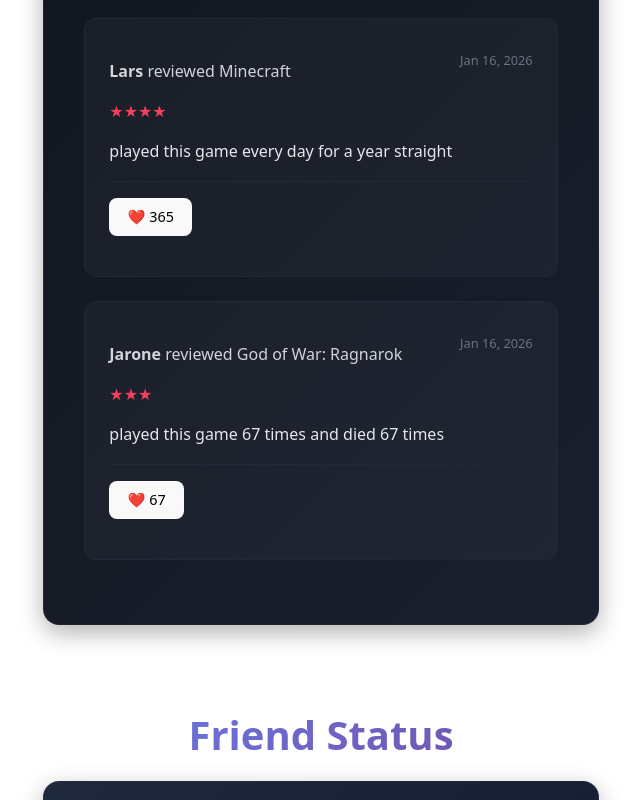
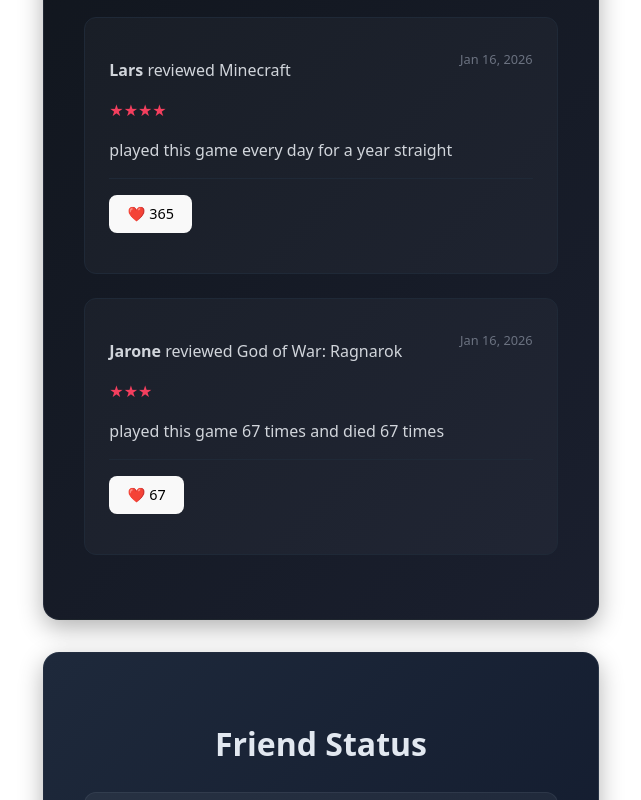
Before and after one commit to jguese3/full-stack-project, a React (Vite) app: page / in a window 1280 px wide. Shown: the part 880-1680 px from the top of the page, without its empty margins (319-960 px from the left). Built offline with nearby package versions, Linux system fonts and the light colour scheme.

Commit message:
Add:STYLEGUIDE.md to folder

```diff
--- a/src/App.css
+++ b/src/App.css
@@ -77,14 +77,6 @@
   border: 1px solid rgba(148, 163, 184, 0.1);
 }
 
-.section-title {
-  text-align: center;
-  margin-bottom: 2rem;
-  font-size: 2rem;
-  color: #ffffff;
-  font-weight: 600;
-}
-
 .review-list {
   list-style: none;
   padding: 0;
@@ -100,24 +92,11 @@
   transition: all 0.3s ease;
 }
 
-.review-card:hover {
-  background: rgba(255, 255, 255, 0.05);
-  border-color: #374151;
-  transform: translateY(-2px);
-  box-shadow: 0 4px 12px rgba(0, 0, 0, 0.2);
-}
-
 .review-header {
   display: flex;
   justify-content: space-between;
   align-items: flex-start;
   margin-bottom: 0.75rem;
-}
-
-.meta {
-  font-size: 0.95rem;
-  color: #9ca3af;
-  font-weight: 500;
 }
 
 .rating {
@@ -129,25 +108,10 @@
   gap: 0.25rem;
 }
 
-.platform {
-  display: block;
-  font-size: 0.85rem;
-  color: #22c55e;
-  margin-top: 0.25rem;
-  font-weight: 500;
-}
-
 .date {
   font-size: 0.8rem;
   color: #6b7280;
   margin-top: 0.5rem;
-}
-
-.review-text {
-  margin: 1rem 0;
-  line-height: 1.6;
-  color: #e5e7eb;
-  font-size: 1rem;
 }
 
 .review-footer {
@@ -158,21 +122,6 @@
   margin-top: 1rem;
   padding-top: 1rem;
   border-top: 1px solid #1f2937;
-}
-
-.open-review {
-  background: none;
-  border: none;
-  color: #60a5fa;
-  cursor: pointer;
-  padding: 0;
-  font-weight: 500;
-  transition: color 0.2s ease;
-}
-
-.open-review:hover {
-  color: #93c5fd;
-  text-decoration: underline;
 }
 
 /* FRIEND STATUS */
--- a/src/App.tsx
+++ b/src/App.tsx
@@ -9,8 +9,6 @@
     <>
       <Backlog/>
       <GameReview/>
-      <br></br>
-      <h1>Friend Status</h1>
       <FriendStatus/>
       <Footer />
     </>
```
Also changed, not shown: 1 other file (tests, documents, lock files or other folders).
